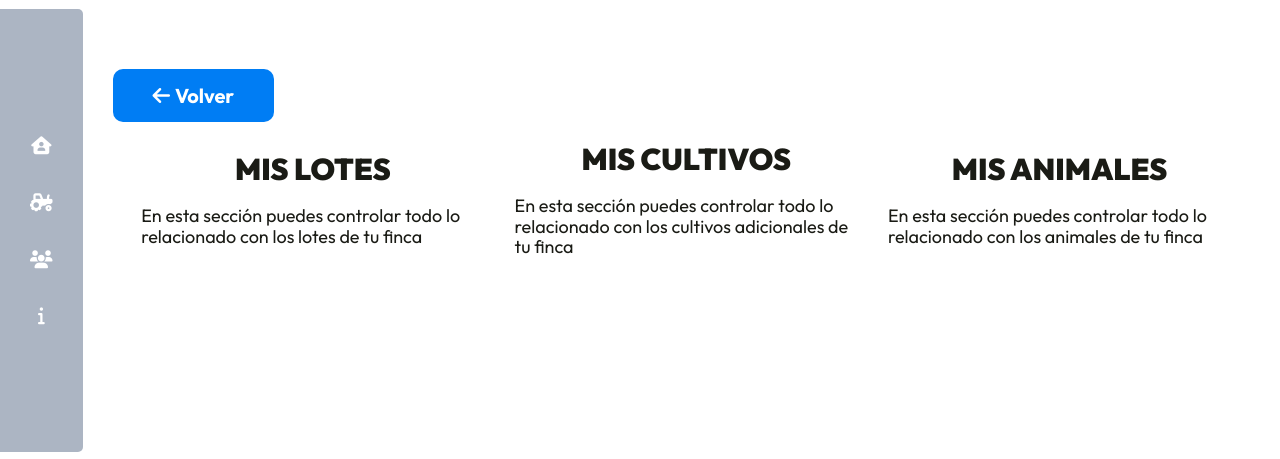
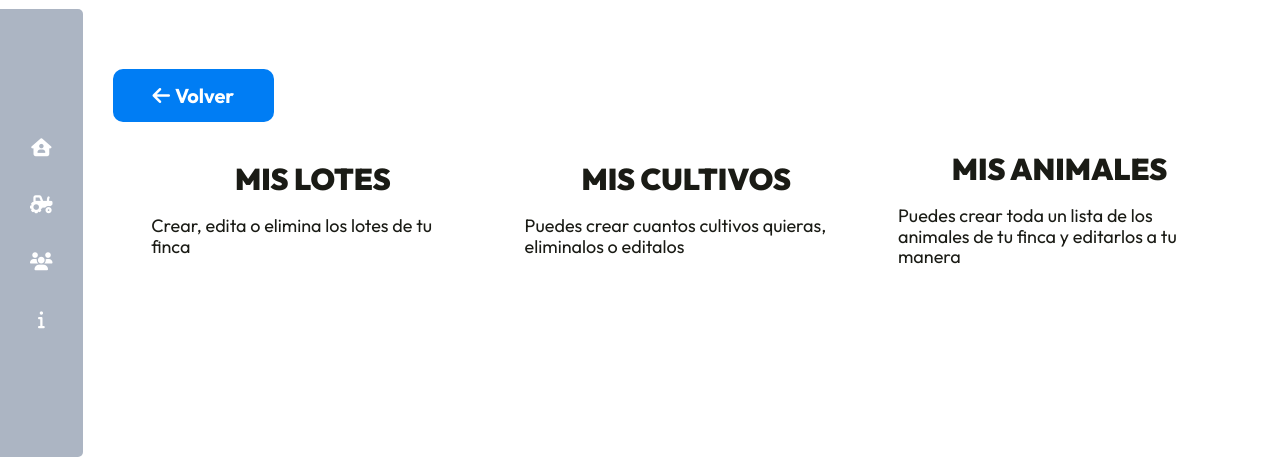
Before and after one commit to Yojan21/AgroGestion, a PHP site: template views/dashboard/fincas/perfil.php in a window 1280 px wide. Shown: the part 119-578 px from the top of the page. Run offline with PHP 8.4, Linux system fonts and the light colour scheme; the template is opened without the code that fills it, so the values that code supplies are empty; some libraries are stand-ins or nearby versions.

Commit message:
Se agrega scss de los lotes y se corrigio un error de diseño del footer

```diff
--- a/src/js/nombre.js
+++ b/src/js/nombre.js
@@ -19,4 +19,4 @@
 
     });
 
-})();
+})()
--- a/src/scss/UI/dashboard/_inicio.scss
+++ b/src/scss/UI/dashboard/_inicio.scss
@@ -53,6 +53,7 @@
         height: 60%;
         padding: 2rem;
         gap: 1rem;
+        transition: all 2s ease-in-out;
 
         @include m.tablet{
             flex-direction: column;
--- a/src/scss/UI/fincas/_fincas.scss
+++ b/src/scss/UI/fincas/_fincas.scss
@@ -36,6 +36,16 @@
     }
 
     &_tarjeta{
+        padding: 1rem;
+
+        @include m.tablet{
+            &:hover{
+                background-color: color.scale(v.$blanco, $lightness: -10%);
+                border-radius: 1rem;
+                box-shadow: 0 0 1rem color.scale(v.$blanco, $lightness: -10%);
+                transition: all 0.3s ease-in-out;
+            }
+        }
         &_enlace{
             color: v.$negro;
         }
--- a/src/scss/UI/fincas/_lotes.scss
+++ b/src/scss/UI/fincas/_lotes.scss
@@ -6,6 +6,32 @@
 
     &_contenedor{
         @include m.contenedor_md();
+        @include m.grid(2, 2rem);
+
+        &-contenido{
+            @include m.grid(2, 2rem);
+            @include m.tag();
+        }
+
     }
 
+
+    &_nombre{
+        font-size: 2rem;
+        text-transform: uppercase;
+    }
+
+    &_descripcion{
+        font-size: 1.8rem;
+        text-align: left;
+    }
+
+    &_acciones{
+        display: flex;
+        flex-direction: column;
+        gap: 1rem;
+    }
+
+
+
 }
--- a/src/scss/paginas/_footer.scss
+++ b/src/scss/paginas/_footer.scss
@@ -37,7 +37,7 @@
 
         &-enlace{
             color: v.$blanco;
-            font-size: 2.2rem;
+            font-size: 1.8rem;
         }
     }
 
@@ -45,7 +45,7 @@
         text-align: center;
         margin: 2rem 0;
         color: v.$blanco;
-        font-size: 2.2rem;
+        font-size: 1.8rem;
     }
 }
 
--- a/views/dashboard/fincas/lotes/index.php
+++ b/views/dashboard/fincas/lotes/index.php
@@ -25,6 +25,7 @@ $descripcion = 'Vista para la seccion de los lostes de la finca seleccionada';
         <div class="lotes_contenedor">
 
             <?php foreach ($lotes as $lote): ?>
+                <div class="lotes_contenedor-contenido">
                     <div class="lotes_item">
                         <h4 class="lotes_nombre"><?php echo $lote->nombre; ?></h4>
                         <p class="lotes_descripcion"><?php echo $lote->descripcion; ?></p>
@@ -44,6 +45,7 @@ $descripcion = 'Vista para la seccion de los lostes de la finca seleccionada';
                             </button>
                         </form>
                     </div>
+                </div>
             <?php endforeach; ?>
         </div>
     </div>
--- a/views/dashboard/fincas/perfil.php
+++ b/views/dashboard/fincas/perfil.php
@@ -19,22 +19,22 @@ $descripcion = 'Vista para la seccion de revisar toda la informacion misFincas d
 
         <div class="tarjetas_contenedor">
 
-            <div class="tarjetas_tarjetatarjetas_tarjeta">
+            <div class="tarjetas_tarjeta">
                 <a class="tarjetas_tarjeta_enlace" href="/dashboard/fincas/lotes/index?id=<?php echo $finca->id ?>">
                     <h3 class="tarjetas_tarjeta_titulo">Mis Lotes</h3>
-                    <p class="tarjetas_tarjeta_comentario">En esta sección puedes controlar todo lo relacionado con los lotes de tu finca <?php echo $finca->nombre; ?></p>
+                    <p class="tarjetas_tarjeta_comentario">Crear, edita o elimina los lotes de tu finca</p>
                 </a>
             </div>
             <div class="tarjetas_tarjeta">
                 <a class="tarjetas_tarjeta_enlace" href="/dashboard/fincas/cultivos/index?id=<?php echo $finca->id ?>">
                     <h3 class="tarjetas_tarjeta_titulo">Mis Cultivos</h3>
-                    <p class="tarjetas_tarjeta_comentario">En esta sección puedes controlar todo lo relacionado con los cultivos adicionales de tu finca <?php echo $finca->nombre; ?></p>
+                    <p class="tarjetas_tarjeta_comentario">Puedes crear cuantos cultivos quieras, eliminalos o editalos</p>
                 </a>
             </div>
-            <div class="tarjetas_tarjetatarjetas_tarjeta">
+            <div class="tarjetas_tarjeta">
                 <a class="tarjetas_tarjeta_enlace" href="/dashboard/fincas/animales/index?id=<?php echo $finca->id ?>">
                     <h3 class="tarjetas_tarjeta_titulo">Mis Animales</h3>
-                    <p class="tarjetas_tarjeta_comentario">En esta sección puedes controlar todo lo relacionado con los animales de tu finca <?php echo $finca->nombre; ?></p>
+                    <p class="tarjetas_tarjeta_comentario">Puedes crear toda un lista de los animales de tu finca y editarlos a tu manera</p>
                 </a>
             </div>
         </div>
```
Also changed, not shown: public/build/css/app.css, 1 other file. Lines whose indentation alone changed are shown as unchanged.
